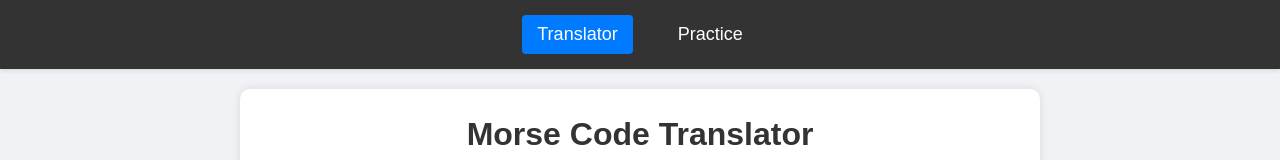
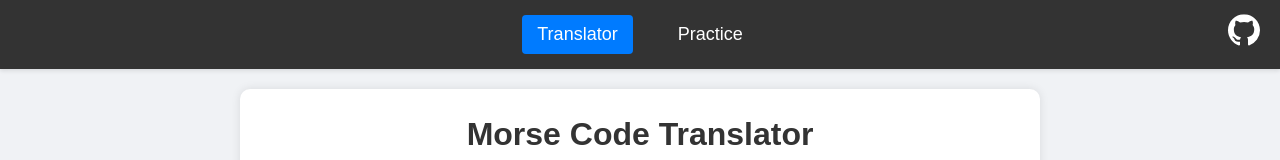
Before and after one commit to Brx86/morse_web, a plain HTML site: page index.html in a window 1280 px wide. Shown: the top 160 px of the page. Drawn offline with Linux system fonts and the light colour scheme.

Commit message:
add repo url

```diff
--- a/index.html
+++ b/index.html
@@ -12,6 +12,11 @@
             <a href="index.html" class="active">Translator</a>
             <a href="practice.html">Practice</a>
         </div>
+        <a href="https://github.com/Brx86/morse_web" class="github-link" target="_blank" rel="noopener noreferrer">
+            <svg height="32" aria-hidden="true" viewBox="0 0 16 16" version="1.1" width="32">
+                <path fill="white" d="M8 0C3.58 0 0 3.58 0 8c0 3.54 2.29 6.53 5.47 7.59.4.07.55-.17.55-.38 0-.19-.01-.82-.01-1.49-2.01.37-2.53-.49-2.69-.94-.09-.23-.48-.94-.82-1.13-.28-.15-.68-.52-.01-.53.63-.01 1.08.58 1.23.82.72 1.21 1.87.87 2.33.66.07-.52.28-.87.51-1.07-1.78-.2-3.64-.89-3.64-3.95 0-.87.31-1.59.82-2.15-.08-.2-.36-1.02.08-2.12 0 0 .67-.21 2.2.82.64-.18 1.32-.27 2-.27.68 0 1.36.09 2 .27 1.53-1.04 2.2-.82 2.2-.82.44 1.1.16 1.92.08 2.12.51.56.82 1.27.82 2.15 0 3.07-1.87 3.75-3.65 3.95.29.25.54.73.54 1.48 0 1.07-.01 1.93-.01 2.2 0 .21.15.46.55.38A8.013 8.013 0 0016 8c0-4.42-3.58-8-8-8z"></path>
+            </svg>
+        </a>
     </nav>
     <div class="container">
         <h1>Morse Code Translator</h1>
--- a/style.css
+++ b/style.css
@@ -18,6 +18,7 @@ body {
     padding: 15px 0;
     margin-bottom: 20px;
     box-shadow: 0 2px 4px rgba(0, 0, 0, 0.1);
+    position: relative;
 }
 
 .nav-links {
@@ -43,6 +44,18 @@ body {
 
 .nav-links a.active {
     background-color: #007bff;
+}
+
+.github-link {
+    position: absolute;
+    right: 20px;
+    top: 50%;
+    transform: translateY(-50%);
+    transition: opacity 0.3s;
+}
+
+.github-link:hover {
+    opacity: 0.8;
 }
 
 /* Container and Common Elements */
```
Also changed, not shown: practice.html (+5 -0 lines).
